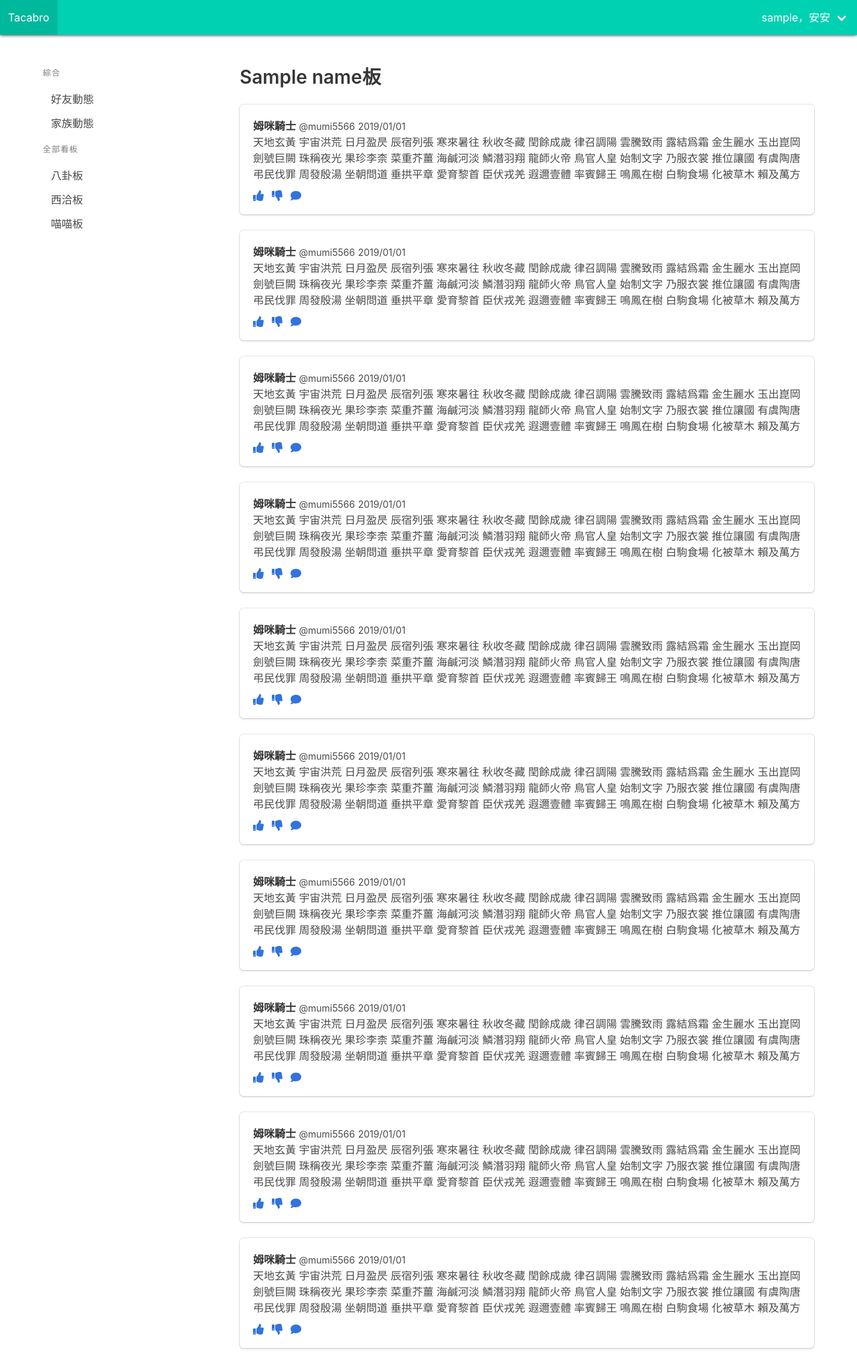
After one commit to AcademiaMeow/Tacobro, a Flask app: template templates/board.html in a window 1280 px wide. The commit adds this page. Shown: the whole page at 67% size. Run offline with Flask 2, Linux system fonts and the light colour scheme; the template is opened without the code that fills it: most values are stand-ins (such as "Sample title", 1, 10 or a date in 2020); parts of the project's set-up code (start-up, migrations or seed data) failed here and were passed over; some libraries are stand-ins or nearby versions.

Commit message:
View - Board frontend

```diff
--- a/controller/urls.py
+++ b/controller/urls.py
@@ -14,10 +14,15 @@ from kernel.url import path
     # 你的 view function 不用加括號 ^_^
 
 url_patterns = [
+    # account
     path('login', account.login),
     path('register', account.register),
     path('logout', account.logout),
+
+    # board
     path('board/<name:str>', board.list),
+
+    # post
     path('post/<id:int>', post.single),
     path('post/<id:int>/<id2:int>', post.meow)
 ]
--- /dev/null
+++ b/templates/board.html
@@ -0,0 +1,67 @@
+{% extends 'social_base.html' %}
+
+{% block header %}
+<title>{{name}}板 | Tacabro</title>
+{% endblock header %}
+
+{% block content %}
+<div class="content">
+    <h2 class="title">{{name}}板</h2>
+    {% for i in range(10) %}
+    <div class="box">
+        <article class="media">
+            <!-- <div class="media-left">
+                <figure class="image is-64x64">
+                    <img src="https://bulma.io/images/placeholders/128x128.png" alt="Image">
+                </figure>
+            </div> -->
+            <div class="media-content">
+                <div class="content">
+                    <p>
+                        <strong>姆咪騎士</strong> <small>@mumi5566</small> <small>2019/01/01</small>
+                        <br>
+                        天地玄黃 宇宙洪荒
+                        日月盈昃 辰宿列張
+                        寒來暑往 秋收冬藏
+                        閏餘成歲 律召調陽
+                        雲騰致雨 露結爲霜
+                        金生麗水 玉出崑岡
+                        劍號巨闕 珠稱夜光
+                        果珍李柰 菜重芥薑
+                        海鹹河淡 鱗潛羽翔
+                        龍師火帝 鳥官人皇
+                        始制文字 乃服衣裳
+                        推位讓國 有虞陶唐
+                        弔民伐罪 周發殷湯
+                        坐朝問道 垂拱平章
+                        愛育黎首 臣伏戎羌
+                        遐邇壹體 率賓歸王
+                        鳴鳳在樹 白駒食場
+                        化被草木 賴及萬方
+                    </p>
+                </div>
+                <nav class="level is-mobile">
+                    <div class="level-left">
+                        <a class="level-item" aria-label="reply">
+                            <span class="icon is-small">
+                                <i class="fas fa-thumbs-up" aria-hidden="true"></i>
+                            </span>
+                        </a>
+                        <a class="level-item" aria-label="retweet">
+                            <span class="icon is-small">
+                                <i class="fas fa-thumbs-down" aria-hidden="true"></i>
+                            </span>
+                        </a>
+                        <a class="level-item" aria-label="like">
+                            <span class="icon is-small">
+                                <i class="fas fa-comment" aria-hidden="true"></i>
+                            </span>
+                        </a>
+                    </div>
+                </nav>
+            </div>
+        </article>
+    </div>
+    {% endfor %}
+</div>
+{% endblock content %}
--- a/templates/login.html
+++ b/templates/login.html
@@ -2,7 +2,7 @@
 
 {% block header %}
 
-<title>歡迎使用 Tacabro</title>
+<title>登入 | 歡迎使用 Tacabro</title>
 <style>
 .account-form {
     display:flex;
--- a/templates/register.html
+++ b/templates/register.html
@@ -2,7 +2,7 @@
 
 {% block header %}
 
-<title>歡迎使用 Tacabro</title>
+<title>註冊 | 歡迎使用 Tacabro</title>
 <style>
 .account-form {
     display:flex;
--- /dev/null
+++ b/templates/social_base.html
@@ -0,0 +1,100 @@
+<!DOCTYPE html>
+<html>
+
+<head>
+    <meta charset="utf-8">
+    <meta name="viewport" content="width=device-width, initial-scale=1">
+    {% block header %}
+
+    {% endblock %}
+    <link rel="stylesheet" href="https://cdnjs.cloudflare.com/ajax/libs/bulma/0.7.2/css/bulma.min.css">
+    <script defer src="https://use.fontawesome.com/releases/v5.3.1/js/all.js"></script>
+    <style>
+        .navbar {
+            box-shadow: 0px 0px 5px black;
+            margin-bottom: 3em;
+        }
+    </style>
+</head>
+
+<body>
+    <nav class="navbar is-primary" role="navigation" aria-label="main navigation">
+        <div class="navbar-brand">
+            <a class="navbar-item" href="/">
+                <h1>Tacabro</h1>
+            </a>
+
+            <a role="button" class="navbar-burger burger" aria-label="menu" aria-expanded="false" data-target="navbarBasicExample">
+                <span aria-hidden="true"></span>
+                <span aria-hidden="true"></span>
+                <span aria-hidden="true"></span>
+            </a>
+        </div>
+
+        <div id="navbarBasicExample" class="navbar-menu">
+            <div class="navbar-start">
+                <!-- <a class="navbar-item">Home</a>
+                <a class="navbar-item">Documentation</a> -->
+            </div>
+
+            <div class="navbar-end">
+                {% if username %}
+                <div class="navbar-item has-dropdown is-hoverable">
+                    <a class="navbar-link">
+                        {{ username }}，安安
+                    </a>
+
+                    <div class="navbar-dropdown">
+                        <a class="navbar-item">
+                            個人檔案
+                        </a>
+                        <hr class="navbar-divider">
+                        <a class="navbar-item" href="/logout">
+                            登出
+                        </a>
+                    </div>
+                </div>
+                {% else %}
+                <div class="navbar-item">
+                    <div class="buttons">
+                        <a class="button is-primary" href="/register">
+                            <strong>註冊</strong>
+                        </a>
+                        <a class="button is-light" href="/login">登入</a>
+                    </div>
+                </div>
+                {% endif %}
+            </div>
+        </div>
+    </nav>
+    <div class="container">
+        <div class="columns">
+            <div class="column is-one-quarter">
+                <aside class="menu">
+                    <p class="menu-label">
+                        綜合
+                    </p>
+                    <ul class="menu-list">
+                        <li><a>好友動態</a></li>
+                        <li><a>家族動態</a></li>
+                    </ul>
+                    <p class="menu-label">
+                        全部看板
+                    </p>
+                    <ul class="menu-list">
+                        <li><a href="/board/八卦">八卦板</a></li>
+                        <li><a href="/board/西洽">西洽板</a></li>
+                        <li><a href="/board/喵喵">喵喵板</a></li>
+                    </ul>
+                </aside>
+            </div>
+            <div class="column">
+                {% block content %}
+
+                {% endblock %}
+            </div>
+        </div>
+    </div>
+</body>
+
+</html>
--- a/views/account.py
+++ b/views/account.py
@@ -19,7 +19,6 @@ def register(request):
     message = None
     username = request.form.get('username')
     password = request.form.get('password')
-    print(request.form.items())
 
     if username or password:
         if not re.match("[A-Za-z0-9]{6,}", username) or not re.match("[A-Za-z0-9]{6,}", password):
--- a/views/board.py
+++ b/views/board.py
@@ -1,7 +1,5 @@
-# 版
-
-from flask import request
+from flask import request, render_template
 
 
 def list(request, name):
-    return 'this is <h2>{}</h2> board'.format(name)
+    return render_template("board.html", name=name)
```
